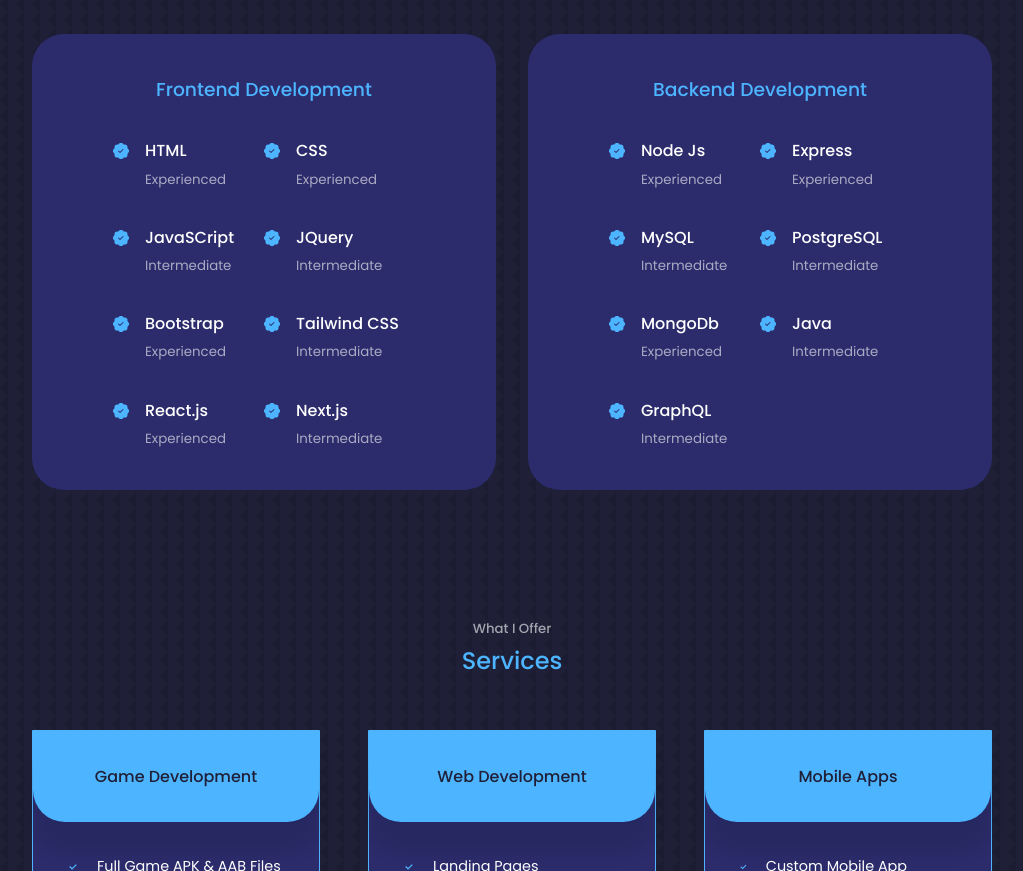
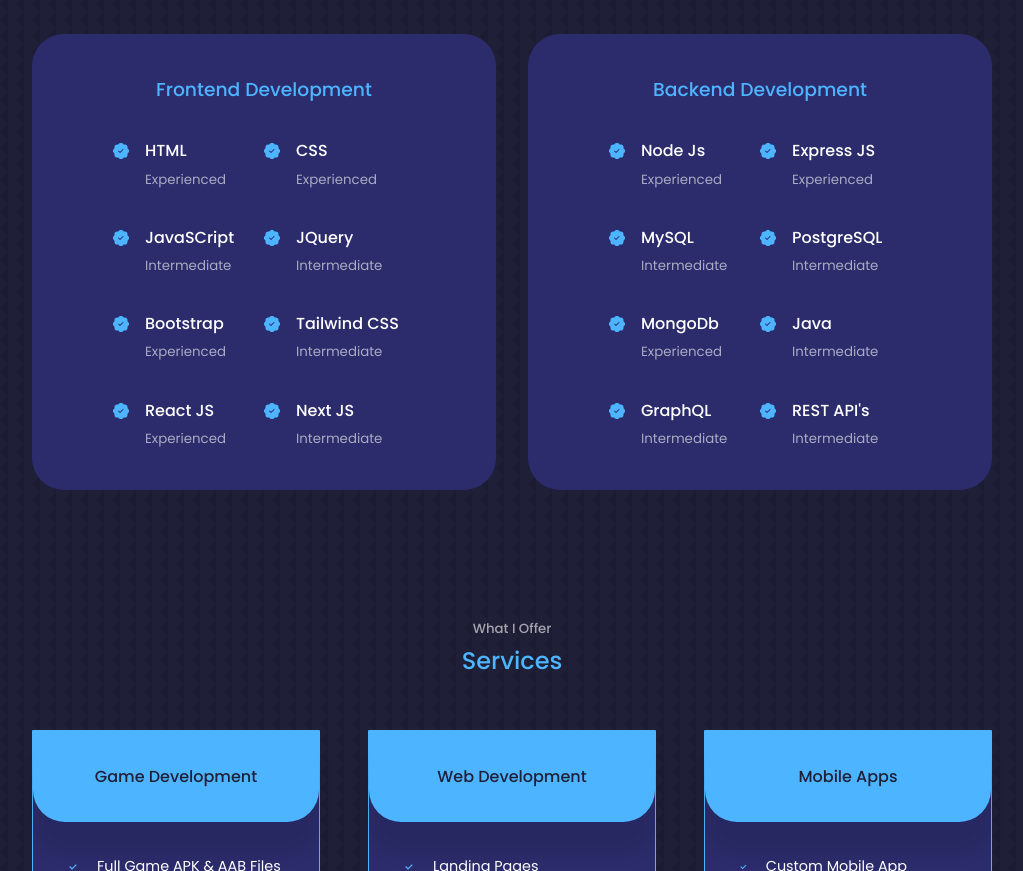
Before and after one commit to Babar-Jawad-Anjum/personal-portfolio-website, a React (Create React App) app: page / in a window 1280 px wide. Shown: the part 1700-2571 px from the top of the page, without its empty margins (128-1151 px from the left). Built offline with nearby package versions, Linux system fonts and the light colour scheme.

Commit message:
Experience added

```diff
--- a/src/components/experience/Experience.jsx
+++ b/src/components/experience/Experience.jsx
@@ -65,14 +65,14 @@
             <article className="experience__details">
               <BsPatchCheckFill className="experience__details-icons" />
               <div>
-                <h4>React.js</h4>
+                <h4>React JS</h4>
                 <small className="text-light">Experienced</small>
               </div>
             </article>
             <article className="experience__details">
               <BsPatchCheckFill className="experience__details-icons" />
               <div>
-                <h4>Next.js</h4>
+                <h4>Next JS</h4>
                 <small className="text-light">Intermediate</small>
               </div>
             </article>
@@ -94,7 +94,7 @@
             <article className="experience__details">
               <BsPatchCheckFill className="experience__details-icons" />
               <div>
-                <h4>Express</h4>
+                <h4>Express JS</h4>
                 <small className="text-light">Experienced</small>
               </div>
             </article>
@@ -135,6 +135,13 @@
                 <small className="text-light">Intermediate</small>
               </div>
             </article>
+            <article className="experience__details">
+              <BsPatchCheckFill className="experience__details-icons" />
+              <div>
+                <h4>REST API's</h4>
+                <small className="text-light">Intermediate</small>
+              </div>
+            </article>
           </div>
         </div>
       </div>
```
